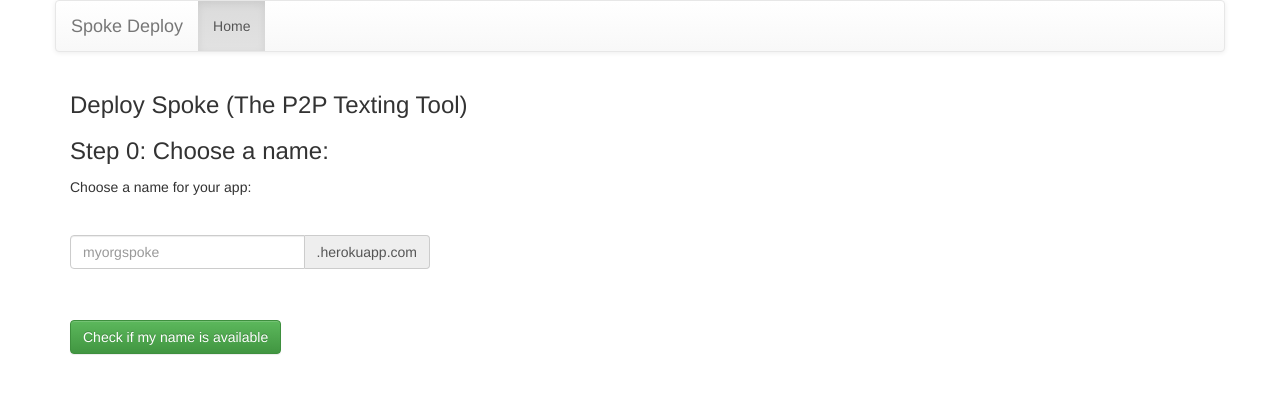
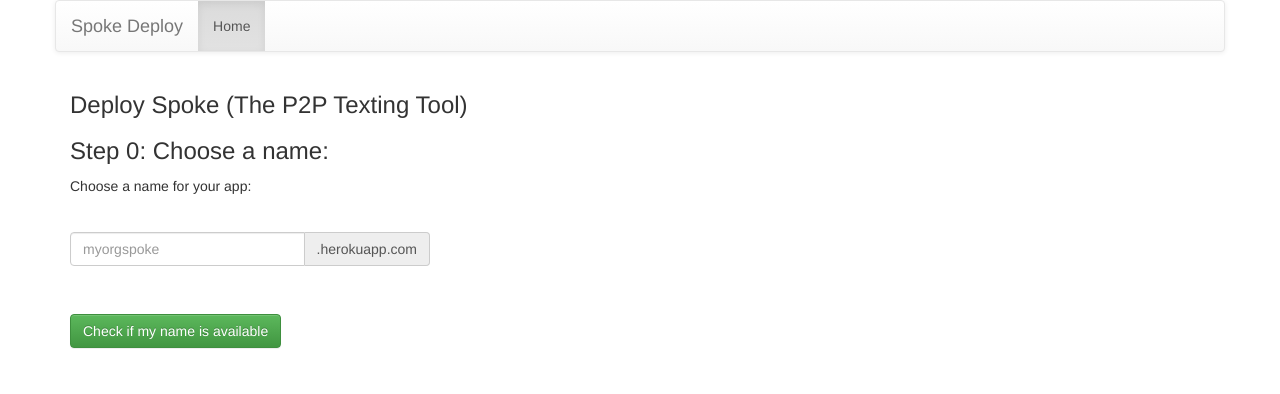
Before and after one commit to ToolsForRadicals/spoke-deploy, a Flask app: page / in a window 1280 px wide. Shown: the top 394 px of the page. Run offline with Flask 2, Linux system fonts and the light colour scheme; some libraries are stand-ins or nearby versions.

Commit message:
Changed line height

```diff
--- a/templates/base.html
+++ b/templates/base.html
@@ -24,7 +24,7 @@
 
 </head>
 
-<body style="line-height: 1.8">
+<body style="line-height: 1.7">
   <div class="container">
     <div class="row">
       <nav class="navbar navbar-default">
```
